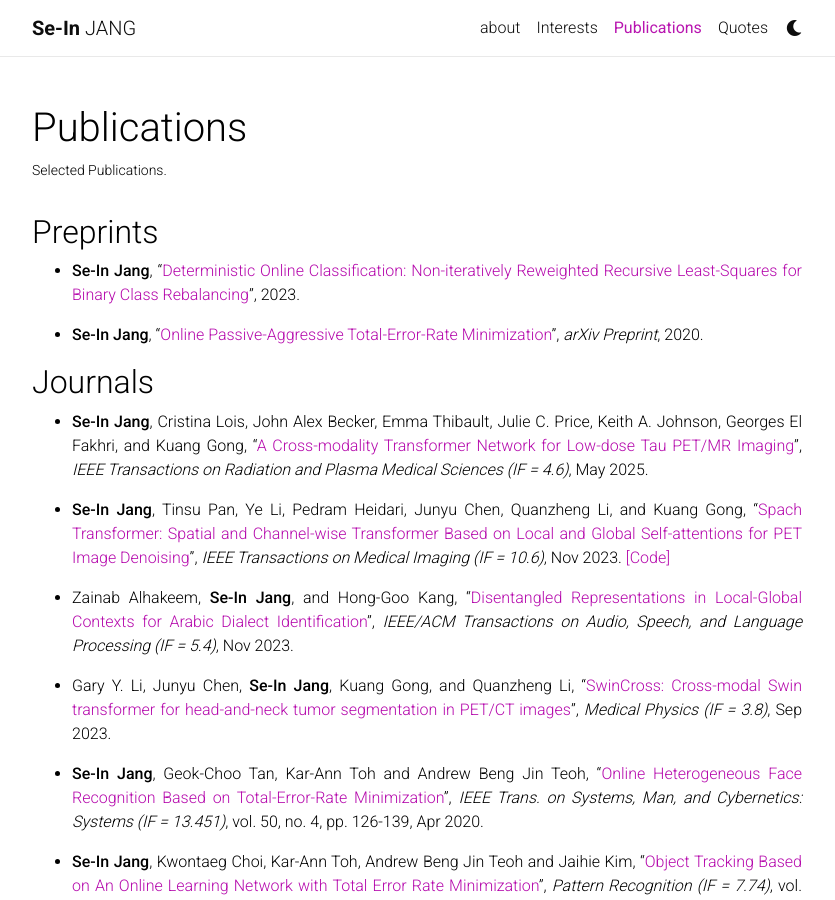
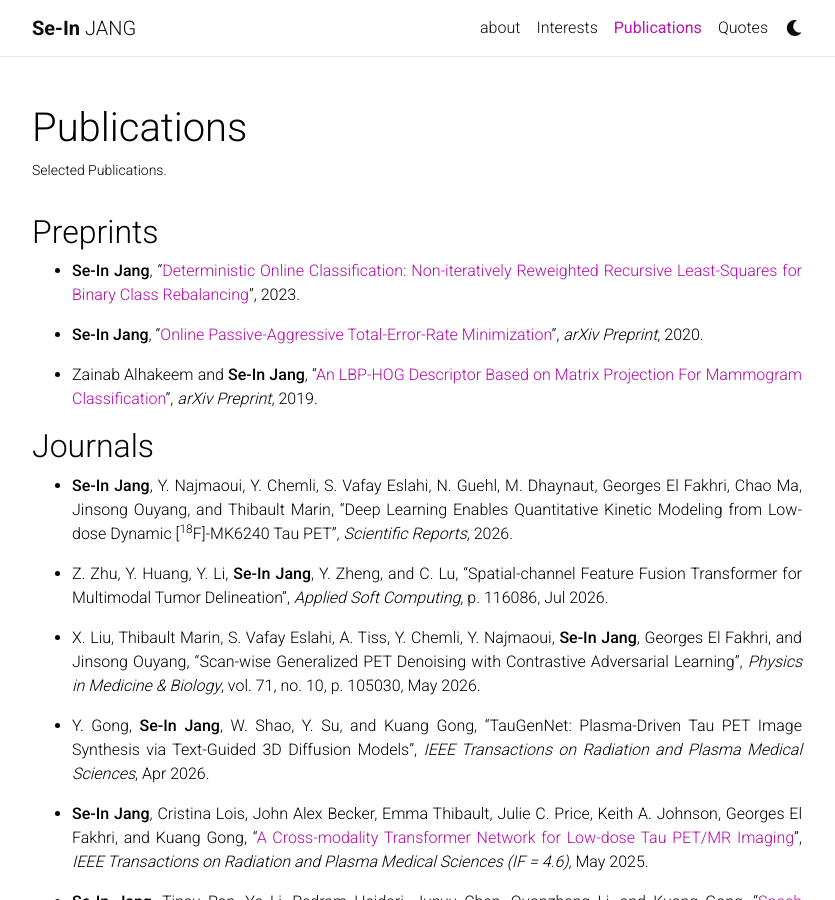
Before and after one commit to sijang/sijang.github.io, a Jekyll site: the page built from _pages/publications.md, in a window 1280 px wide and 900 px high. Shown: the whole window, without its empty margins (223-1058 px from the left). Built offline with Jekyll 4.4.1, drawn with Linux system fonts in a browser that asks for light colours; nearby versions of some CDN libraries; a style sheet for code colours, icons or effects is not loaded; some of the changed text lies outside the part shown.

Commit message:
Update about and publications pages from Nov 2026 CV
Co-Authored-By: Claude Opus 5.5 <noreply@anthropic.com>
Claude-Session: https://claude.ai/code/session_016XrZc4cKcF6akp9MHgRdih

```diff
--- a/_pages/publications.md
+++ b/_pages/publications.md
@@ -15,8 +15,23 @@ nav: true
 - **Se-In Jang**, "[Online Passive-Aggressive Total-Error-Rate Minimization](https://arxiv.org/abs/2002.01771){:target="_blank"}", *arXiv Preprint*, 2020.
 {: style="text-align: justify"}
 
+- Zainab Alhakeem and **Se-In Jang**, "[An LBP-HOG Descriptor Based on Matrix Projection For Mammogram Classification](https://arxiv.org/abs/1904.00187){:target="_blank"}", *arXiv Preprint*, 2019.
+{: style="text-align: justify"}
+
 
 ## Journals
+- **Se-In Jang**, Y. Najmaoui, Y. Chemli, S. Vafay Eslahi, N. Guehl, M. Dhaynaut, Georges El Fakhri, Chao Ma, Jinsong Ouyang, and Thibault Marin, "Deep Learning Enables Quantitative Kinetic Modeling from Low-dose Dynamic [<sup>18</sup>F]-MK6240 Tau PET", *Scientific Reports*, 2026.
+{: style="text-align: justify"}
+
+- Z. Zhu, Y. Huang, Y. Li, **Se-In Jang**, Y. Zheng, and C. Lu, "Spatial-channel Feature Fusion Transformer for Multimodal Tumor Delineation", *Applied Soft Computing*, p. 116086, Jul 2026.
+{: style="text-align: justify"}
+
+- X. Liu, Thibault Marin, S. Vafay Eslahi, A. Tiss, Y. Chemli, Y. Najmaoui, **Se-In Jang**, Georges El Fakhri, and Jinsong Ouyang, "Scan-wise Generalized PET Denoising with Contrastive Adversarial Learning", *Physics in Medicine & Biology*, vol. 71, no. 10, p. 105030, May 2026.
+{: style="text-align: justify"}
+
+- Y. Gong, **Se-In Jang**, W. Shao, Y. Su, and Kuang Gong, "TauGenNet: Plasma-Driven Tau PET Image Synthesis via Text-Guided 3D Diffusion Models", *IEEE Transactions on Radiation and Plasma Medical Sciences*, Apr 2026.
+{: style="text-align: justify"}
+
 - **Se-In Jang**, Cristina Lois, John Alex Becker, Emma Thibault, Julie C. Price, Keith A. Johnson, Georges El Fakhri, and Kuang Gong, "[A Cross-modality Transformer Network for Low-dose Tau PET/MR Imaging](https://ieeexplore.ieee.org/document/11045209){:target="_blank"}", *IEEE Transactions on Radiation and Plasma Medical Sciences (IF = 4.6)*, May 2025.
 {: style="text-align: justify"}
 
@@ -60,6 +75,9 @@ nav: true
 - **Se-In Jang**, Michaël J.A. Girard and Alexandre Thiery, "[Explainable Diabetic Retinopathy Classification Based on Neural-Symbolic Learning](http://ceur-ws.org/Vol-2986/paper8.pdf){:target="_blank"}", *[The 15th International Workshop on Neural-Symbolic Learning and Reasoning (NeSy)](https://sites.google.com/view/nesy20/home){:target="_blank"} at [International Joint Conference on Learning & Reasoning](http://lr2020.iit.demokritos.gr/){:target="_blank"}*, 2021. <!--   ([poster](http://lr2020.iit.demokritos.gr/posters/35.pdf){:target="_blank"}) -->
 {: style="text-align: justify"}
 
+- H.-C. Moon, **Se-In Jang**, Kangrok Oh and Kar-Ann Toh, "An In-Air Signature Verification System Using Wi-Fi Signals", *International Conference on Biometric Engineering and Forensics (ICBEF)*, 2017.
+{: style="text-align: justify"}
+
 - **Se-In Jang**, Geok-Choo Tan and Kar-Ann Toh, "[Recursive Total Error Rate Minimization](https://doi.org/10.1109/TENCON.2016.7847954){:target="_blank"}", *IEEE Region 10 Conference (TENCON)*, 2016.
 {: style="text-align: justify"}
 
@@ -73,6 +91,14 @@ nav: true
 
 ## Book
 - **Se-In Jang** and Kuang Gong, "[Attenuation Correction for Quantitative PET/MR Imaging](https://books.google.com/books?hl=en&lr=&id=lofAEAAAQBAJ&oi=fnd&pg=PT182&dq=info:aScdgzVwG_8J:scholar.google.com&ots=ZWUuJYbbjs&sig=T_TE-3lTBgYhTDF30x5Q0d-NFXI#v=onepage&q&f=false){:target="_blank"}", Chapter 8, *Medical Image Synthesis: Methods and Clinical Applications*, Jul 2023.
+{: style="text-align: justify"}
+
+
+## Patents
+- **Se-In Jang**, "Self Supervised Learning based Apparatus and Method for Retinal Image Quality Assessment", Korean Patent No. 10-2749217 (10-2022-0119506), Nov 2025.
+{: style="text-align: justify"}
+
+- **Se-In Jang**, "Apparatus and Method for Classifying Diabetic Retinopathy", Korean Patent No. 10-2892960 (10-2023-0139500), Dec 2024.
 {: style="text-align: justify"}
 
 
```
Also changed, not shown: _pages/about.md (+20 -16 lines).
